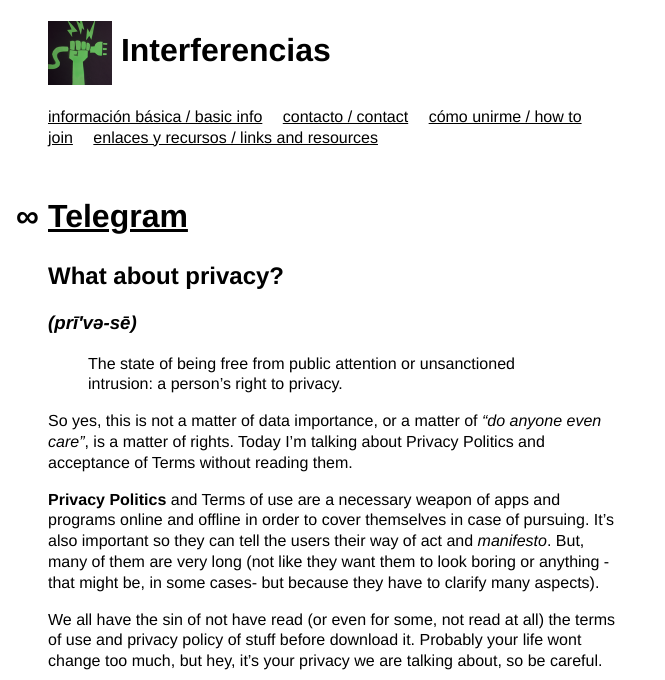
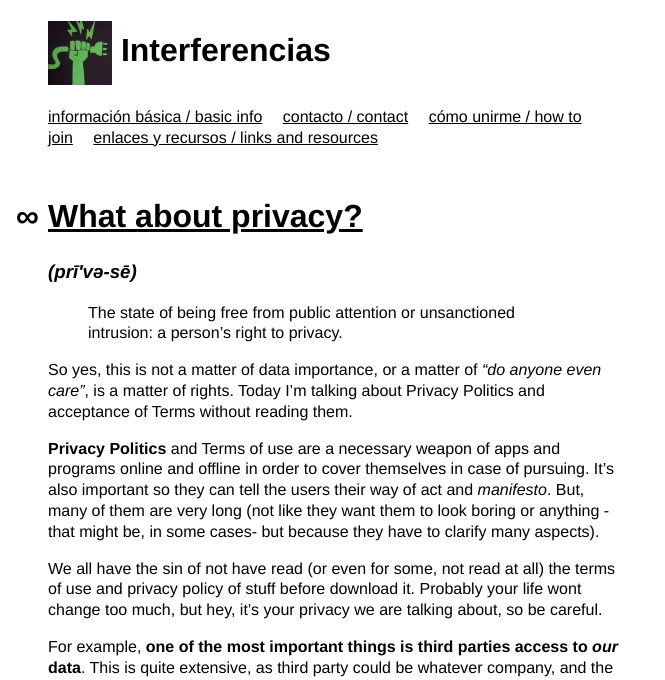
Before and after one commit to Interferencias/interferencias.github.io, a Jekyll site: the page built from _posts/2016-11-19-what-about-privacy.md, in a window 1280 px wide. Shown: the top 680 px of the page, without its empty margins (0-665 px from the left). Built offline with Jekyll 4.4.1, drawn with Linux system fonts in a browser that asks for light colours.

Commit message:
Adjust title of privacy post

```diff
--- a/_posts/2016-11-19-what-about-privacy.md
+++ b/_posts/2016-11-19-what-about-privacy.md
@@ -1,9 +1,8 @@
 ---
 layout: post
-title: Telegram
+title: What about privacy?
 author: paula
 ---
-## What about privacy?
 
 ### _(prī′və-sē)_
 
```
